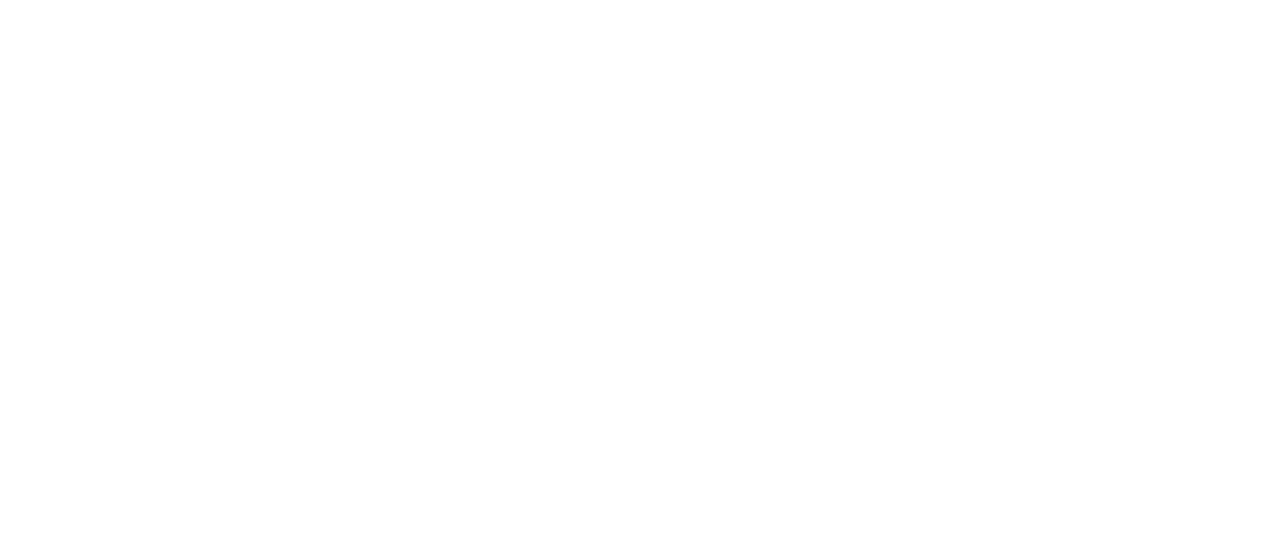
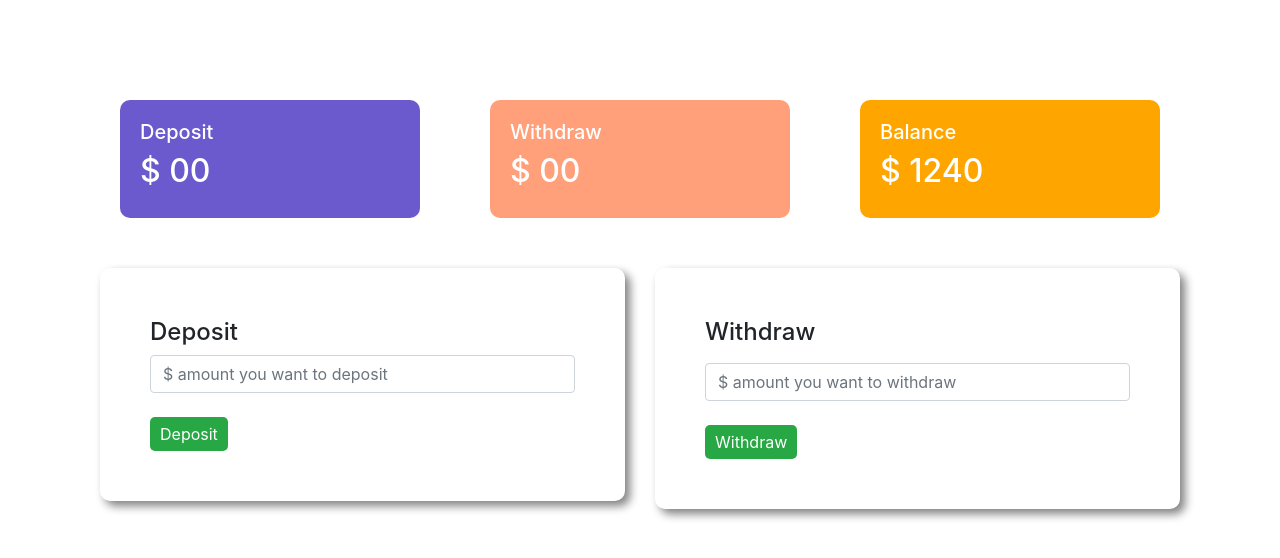
Before and after one commit to SysCall97/simple-bank-system, a plain HTML site: page index.html in a window 1280 px wide. Both pictures are taken after a click on the button "Login". Drawn offline with nearby package versions, Linux system fonts and the light colour scheme.

Commit message:
completed

```diff
--- a/index.html
+++ b/index.html
@@ -3,7 +3,7 @@
 <head>
     <meta charset="UTF-8">
     <meta name="viewport" content="width=device-width, initial-scale=1.0">
-    <title>Simple Bank System</title>
+    <title id="title">Simple Bank System</title>
 
     <!--Bootstrap CSS-->
     <link rel="stylesheet" href="https://stackpath.bootstrapcdn.com/bootstrap/4.5.0/css/bootstrap.min.css" integrity="sha384-9aIt2nRpC12Uk9gS9baDl411NQApFmC26EwAOH8WgZl5MYYxFfc+NcPb1dKGj7Sk" crossorigin="anonymous">
@@ -18,15 +18,98 @@
             <h4>Login</h4>
             <input type="email" name="" id="" class="form-control" placeholder="example@email.com"><br>
             <input type="password" name="" id="" class="form-control" placeholder="password"><br>
-            <button id="loginBtn" class="btn-success">Login</button>
+            <button id="loginBtn" class="btn btn-success">Login</button>
+        </div>
+    </div>
+
+    <div id="transaction-area">
+        <div class="row">
+            <div class="col-md-4 col-sm-12">
+                <div class="deposit status">
+                    <h5>Deposit</h5>
+                    <h2>$ <span id="currentDeposit">00</span></h2>
+                </div>
+            </div>
+            <div class="col-md-4 col-sm-12">
+                <div class="withdraw status">
+                    <h5>Withdraw</h5>
+                    <h2>$ <span id="currentWithdraw">00</span></h2>
+                </div>
+            </div>
+            <div class="col-md-4 col-sm-12">
+                <div class="balance status">
+                    <h5>Balance</h5>
+                    <h2>$ <span id="currentBalance">1240</span></h2>
+                </div>
+            </div>
+        </div>
+
+        <div class="row">
+            <div class="col-md-6 col-sm-12">
+                <div class="form">
+                    <h4>Deposit</h4>
+                    <input type="number" name="" id="depositAmount" class="form-control" placeholder="$ amount you want to deposit"><br>
+                    <button id="depositBtn" class="btn btn-success">Deposit</button>
+                </div>
+            </div>
+            <div class="col-md-6 col-sm-12">
+                <div class="form">
+                    <h4>Withdraw</h4>
+                    <p id="warning"></p>
+                    <input type="number" name="" id="withdrawAmount" class="form-control" placeholder="$ amount you want to withdraw"><br>
+                    <button id="withdrawBtn" class="btn btn-success">Withdraw</button>
+                </div>
+            </div>
         </div>
     </div>
 
     <script>
+        // login button event handler
         document.getElementById('loginBtn')
             .addEventListener('click', function(event){
                 document.getElementById('login-area').style.display = 'none';
+                document.getElementById('transaction-area').style.display = 'block';
+                document.getElementById('title').innerText = "Home";
             });
+
+        // deposit button event handler
+        document.getElementById('depositBtn')
+            .addEventListener('click', function(event) {
+                setWarning("");
+                let depositAmount = getInputValue("depositAmount");
+                updateSpanText("currentDeposit", depositAmount);
+                updateSpanText("currentBalance", depositAmount, "add");
+                document.getElementById('depositAmount').value = null;
+            });
+
+        // withdraw button event handler
+        document.getElementById('withdrawBtn')
+            .addEventListener('click', function(event) {
+                let withdrawAmount = getInputValue("withdrawAmount");
+                setWarning("");
+                if(withdrawAmount>parseFloat(document.getElementById("currentBalance").innerText)) {
+                    setWarning("*Insufficient Balance");
+                } else {
+                    updateSpanText("currentWithdraw", withdrawAmount);
+                    updateSpanText("currentBalance", -1*withdrawAmount);
+                }
+                document.getElementById('withdrawAmount').value = null;
+            });
+
+        function setWarning(message) {
+            const warning = document.getElementById("warning");
+            warning.innerText = message;
+            warning.style.color = "red";
+        }
+
+        function getInputValue(id) {
+            return parseFloat(document.getElementById(id).value);
+        }
+
+        function updateSpanText(id, userAmount) {
+            let idValue = parseFloat(document.getElementById(id).innerText);
+            document.getElementById(id).innerText = idValue + userAmount;
+        }
     </script>
 </body>
 </html>
--- a/style.css
+++ b/style.css
@@ -14,3 +14,26 @@ body{
     border: none;
     border-radius: 5px;
 }
+
+#transaction-area{
+    display: none;
+}
+
+.deposit{
+    background-color: slateblue;
+}
+
+.withdraw{
+    background-color: lightsalmon;
+}
+
+.balance{
+    background-color: orange;
+}
+
+.status{
+    margin: 0 20px;
+    padding: 20px;
+    color: white;
+    border-radius: 10px;
+}
```
